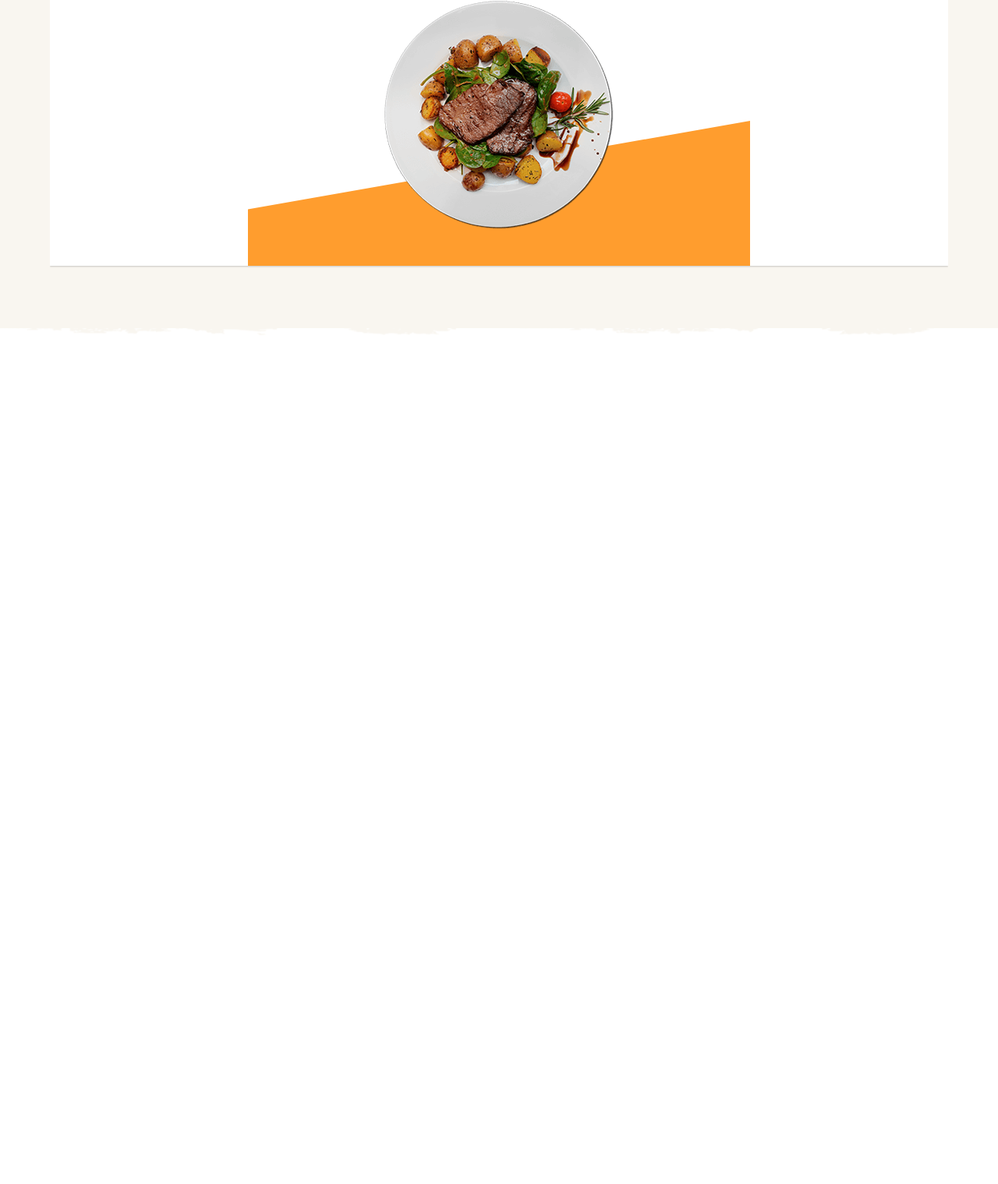
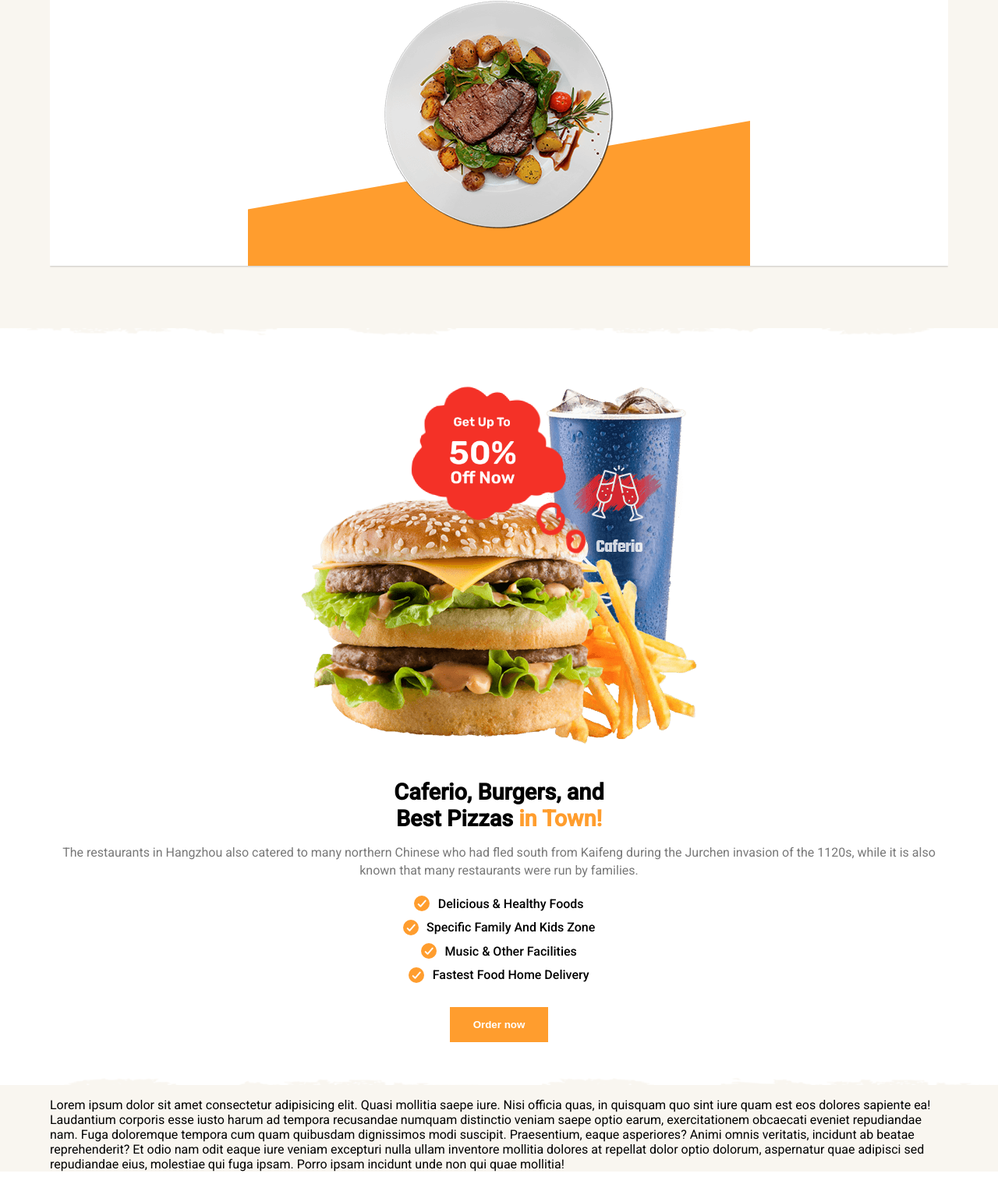
Before and after one commit to WesleyUmans/Foodie, a plain HTML site: page index.html in a window 1280 px wide. Shown: the part 765-2284 px from the top of the page at 78% size. Before the commit the page ends 1201 px from the top, so only its background shows below. Drawn offline with nearby package versions, Linux system fonts and the light colour scheme.

Commit message:
Added about section

```diff
--- a/assets/css/style.css
+++ b/assets/css/style.css
@@ -70,6 +70,11 @@ button {
   margin: 0px;
 }
 
+.container {
+  width: 90vw;
+  margin: auto;
+}
+
 /* -----
     Header
 ----- */
@@ -81,6 +86,25 @@ nav {
   width: 100%;
   height: 90px;
   border-block-end: 1px solid var(--champagne-pink_20);
+  z-index: 5;
+}
+
+nav.fixed-top {
+  position: fixed;
+  background-color: var(--white);
+  top: -91px;
+  width: 100%;
+  animation: slideIn 0.5s ease-out forwards;
+  box-shadow: var(--shadow-2);
+}
+
+@keyframes slideIn {
+  0% {
+    transform: translateY(0%);
+  }
+  100% {
+    transform: translateY(100%);
+  }
 }
 
 nav > .container {
@@ -275,17 +299,12 @@ nav > .container {
 }
 
 /* -----
-    Meals slider
+    Promo
 ----- */
 
 .promo {
   background-color: var(--isabelline);
   padding-top: 60px;
-}
-
-.promo > .container {
-  width: 90vw;
-  margin: auto;
 }
 
 .meals-slider {
@@ -395,3 +414,108 @@ svg,
   width: 100%;
   z-index: 1;
 }
+
+/* -----
+    About
+----- */
+
+.about {
+  text-align: center;
+  margin-block-start: 60px;
+}
+
+.discount-image {
+  position: relative;
+}
+
+.about-meal-img {
+  max-width: 100%;
+}
+
+.about-discount-img {
+  position: absolute;
+  width: 225px;
+  left: 50%;
+  transform: translateX(-50%);
+  animation: bounce 1s linear infinite alternate;
+  top: 0;
+}
+
+@keyframes bounce {
+  0% {
+    width: 225px;
+  }
+  100% {
+    width: 220px;
+  }
+}
+
+.about-info {
+  margin-block-start: 40px;
+}
+
+.about-info > h1 {
+  font-size: var(--fs-3);
+  font-weight: var(--fw-600);
+  margin-block-end: 0px;
+}
+
+.about-info > h1 > span {
+  color: var(--deep-saffron);
+}
+
+.about-info > p {
+  color: var(--sonic-silver);
+  line-height: 2.5ch;
+}
+
+.about-ul {
+  list-style: none;
+  padding: 0;
+  margin-inline: auto;
+}
+
+.about-li {
+  display: flex;
+  align-items: center;
+  justify-content: center;
+  gap: 10px;
+  padding-block: 5px;
+  font-weight: var(--fw-500);
+}
+
+.about-li > ion-icon {
+  border-radius: 50%;
+  padding: 3px;
+  color: var(--white);
+  font-size: 0.9em;
+
+  background-color: var(--deep-saffron);
+  --ionicon-stroke-width: 70px;
+}
+
+.about-button {
+  background-color: var(--deep-saffron);
+  color: var(--white);
+  font-weight: var(--fw-600);
+  padding: 15px 30px;
+  margin-block: 10px 40px;
+}
+
+/* -----
+    Menu
+----- */
+
+.menu-start-shape {
+  background-size: cover;
+  background-repeat: no-repeat;
+  background-position: bottom;
+  height: 15px;
+  width: 100%;
+  z-index: 1;
+  transform: rotate(180deg);
+}
+
+.menu {
+  background-color: var(--isabelline);
+}
--- a/assets/js/script.js
+++ b/assets/js/script.js
@@ -24,3 +24,12 @@ const handleMenuClick = () => {
 };
 
 menuBtn.addEventListener("click", () => handleMenuClick());
+
+document.addEventListener("scroll", function () {
+  const navbar = document.querySelector("[data-navbar]");
+  const navbarHeight = 90;
+  const distanceFromTop = Math.abs(document.body.getBoundingClientRect().top);
+
+  if (distanceFromTop >= navbarHeight) navbar.classList.add("fixed-top");
+  else navbar.classList.remove("fixed-top");
+});
--- a/index.html
+++ b/index.html
@@ -18,7 +18,7 @@
   </head>
 
   <body>
-    <nav>
+    <nav data-navbar>
       <div class="container">
         <div class="nav">
           <h1 class="logo">
@@ -248,9 +248,76 @@
           style="background-image: url(assets/images/shape-white.png)"
         ></div>
       </section>
-      <!-- <section class="about">
-        <img src="assets/images/about-banner.png" alt="" />
-      </section> -->
+      <section class="about">
+        <div class="container">
+          <div class="discount-image">
+            <img
+              src="assets/images/about-banner.png"
+              alt=""
+              class="about-meal-img"
+            />
+            <img
+              src="assets/images/sale-shape-red.png"
+              alt=""
+              class="about-discount-img"
+            />
+          </div>
+          <div class="about-info">
+            <h1>
+              Caferio, Burgers, and <br />
+              Best Pizzas <span>in Town!</span>
+            </h1>
+            <p>
+              The restaurants in Hangzhou also catered to many northern Chinese
+              who had fled south from Kaifeng during the Jurchen invasion of the
+              1120s, while it is also known that many restaurants were run by
+              families.
+            </p>
+            <ul class="about-ul">
+              <li class="about-li">
+                <ion-icon name="checkmark-outline"></ion-icon>
+                Delicious & Healthy Foods
+              </li>
+              <li class="about-li">
+                <ion-icon name="checkmark-outline"></ion-icon>
+                Specific Family And Kids Zone
+              </li>
+              <li class="about-li">
+                <ion-icon name="checkmark-outline"></ion-icon>
+                Music & Other Facilities
+              </li>
+              <li class="about-li">
+                <ion-icon name="checkmark-outline"></ion-icon>
+                Fastest Food Home Delivery
+              </li>
+            </ul>
+            <button class="about-button">Order now</button>
+          </div>
+        </div>
+      </section>
+
+      <section class="menu">
+        <div
+          class="menu-start-shape"
+          style="background-image: url(assets/images/shape-white.png)"
+        ></div>
+
+        <div class="container">
+          <p>
+            Lorem ipsum dolor sit amet consectetur adipisicing elit. Quasi
+            mollitia saepe iure. Nisi officia quas, in quisquam quo sint iure
+            quam est eos dolores sapiente ea! Laudantium corporis esse iusto
+            harum ad tempora recusandae numquam distinctio veniam saepe optio
+            earum, exercitationem obcaecati eveniet repudiandae nam. Fuga
+            doloremque tempora cum quam quibusdam dignissimos modi suscipit.
+            Praesentium, eaque asperiores? Animi omnis veritatis, incidunt ab
+            beatae reprehenderit? Et odio nam odit eaque iure veniam excepturi
+            nulla ullam inventore mollitia dolores at repellat dolor optio
+            dolorum, aspernatur quae adipisci sed repudiandae eius, molestiae
+            qui fuga ipsam. Porro ipsam incidunt unde non qui quae mollitia!
+          </p>
+        </div>
+      </section>
     </main>
 
     <!-- Javascript import -->
```
